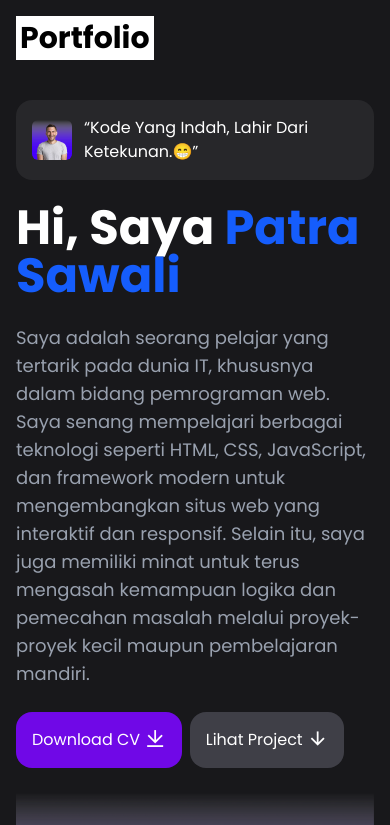
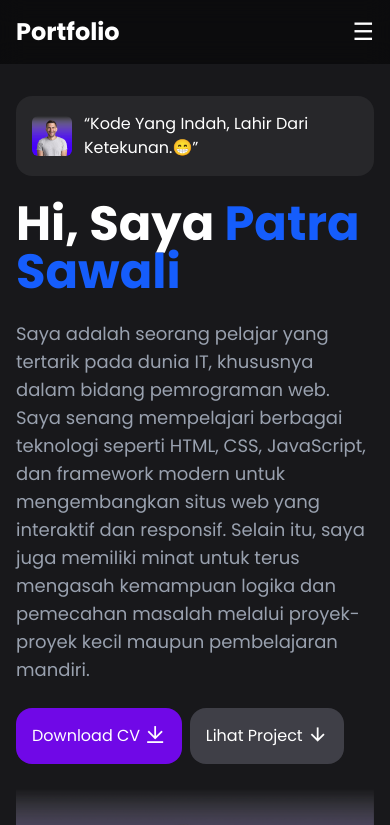
Before and after one commit to szeeto/React-Portfolio, a React (Vite) app: page / in a window 390 px wide. Shown: the top 825 px of the page. Built offline with nearby package versions, Linux system fonts and the light colour scheme; a web font is replaced by a local one.

Commit message:
update navbar

```diff
--- a/index.html
+++ b/index.html
@@ -3,7 +3,7 @@
 
 <head>
   <meta charset="UTF-8" />
-  <link rel="icon" type="image/svg+xml" href="/assets/favicon.ico" style="border-radius: 50%; border:1px solid black"/>
+  <link rel="shortcut icon" href="/assets/favicon.ico" type="image/x-icon">
   <meta name="viewport" content="width=device-width, initial-scale=1.0" />
 
   <!-- poppins font -->
--- a/src/App.jsx
+++ b/src/App.jsx
@@ -6,7 +6,7 @@ function App() {
   return (
     <>
       {/* Hero Section */}
-      <div id="Home" className="hero grid md:grid-cols-2 pt-10 items-center xl:gap-0 gap-6 grid-cols-1">
+      <div id="Home" className="hero grid md:grid-cols-2 pt-20 items-center xl:gap-0 gap-6 grid-cols-1 scroll-mt-20">
         <div className="animate__animated animate__fadeInUp animate__delay-3s">
           <div className="flex items-center gap-3 mb-6 bg-zinc-800 w-fit p-4 rounded-2xl">
             <img src={DataImage.HeroImage} alt="Hero Image" className="w-10 rounded-md" />
@@ -24,7 +24,7 @@ function App() {
       {/* End Hero Section */}
 
       {/* About Section */}
-      <div className="about mt-32 py-10" id="About">
+      <div className="about mt-32 py-10 scroll-mt-20" id="About">
         <div className="xl:w-2/3 lg:w-3/4 w-full mx-auto p-7 bg-zinc-800 rounded-lg " data-aos="fade-up" data-aos-duration="1000">
           <img src={DataImage.HeroImage} alt="image" className="w-12 rounded-md mb-10 sm:hidden items-center" />
           <p className="text-base/loose mb-10 ">Hi,Saya <span className="text-blue-600 font-semibold ">Patra Sawali</span>, seorang pelajar yang memiliki ketertarikan besar di bidang IT, khususnya dalam pengembangan web.
@@ -66,7 +66,7 @@ function App() {
       {/* End About */}
 
       {/* Project Section */}
-      <div id="Projects" className="project mt-4 py-10">
+      <div id="Projects" className="project mt-4 py-10 scroll-mt-20">
         <h1 className="text-center text-4xl font-bold mb-2"  data-aos="fade-up" data-aos-duration="1000" data-aos-delay="200">Project</h1>
         <p className="text-base/loose text-center opacity-50" data-aos="fade-up" data-aos-duration="1000" data-aos-delay="200">Berikut beberapa project yang telah saya buat</p>
         <div className="project-box mt-14 grid lg:grid-cols-3 sm:grid-cols-2 grid-cols-1 gap-4">
@@ -92,7 +92,7 @@ function App() {
       {/* end Project Section */}
 
       {/* Blog Article Section */}
-      <div className="blog-article mt-32 " id="Articles">
+      <div className="blog-article mt-32 scroll-mt-20" id="Articles">
         <h1 className="text-4xl mb-2 font-bold text-center" data-aos="fade-up" data-aos-duration="1000">Blog Article</h1>
         <p className="text-base/loose text-center mb-10 opacity-50" data-aos="fade-up" data-aos-duration="1000" data-aos-delay="200">Artikel terbaru dari saya</p>
 
@@ -115,7 +115,7 @@ function App() {
       {/* End Blog Article Section */}
 
       {/*contact section*/}
-      <div id="Contact" className="contact mt-32 sm:p-10 p-0">
+      <div id="Contact" className="contact mt-32 sm:p-10 p-10 scroll-mt-20">
         <h1 className="text-4xl mb-2 font-bold text-center" data-aos="fade-up" data-aos-duration="1000">Kontak</h1>
         <p className="text-base/loose text-center mb-10 opacity-50" data-aos="fade-up" data-aos-duration="1000" data-aos-delay="200">Mari terhubung dengan saya</p>
         <form action="https://formsubmit.co/patrasawali93@gmail.com" method="POST" className="bg-zinc-800 p-10 sm:w-fit w-full mx-auto rounded-md" data-aos="fade-up" data-aos-duration="1000" data-aos-delay="400" autoComplete="off">
--- a/src/components/navbar.jsx
+++ b/src/components/navbar.jsx
@@ -1,7 +1,8 @@
 import { useState, useEffect } from "react"
 
 const Navbar = () => {
-    const [active, setActive] = useState(false);
+    const [active,setActive] = useState(false);
+    const [mobileMenu, setMobileMenu] = useState(false);
 
     useEffect(() => {
         const handleScroll = () => {
@@ -19,25 +20,33 @@ const Navbar = () => {
     }, []);
 
     return (
-        <div className={`Navbar py7 flex justify-between items-center}`}>
+        <div className={`Navbar py-4 px-4 flex justify-between items-center fixed w-full top-0 left-0 right-0 bg-black/50 backdrop-blur-md z-50`}>
             <div className="logo">
-                <h1 className="text-3xl font-bold bg-white text-black p-1 md:bg-transparent md:text-white">Portfolio</h1>
+                <h1 className="text-2xl md:text-3xl font-bold text-white">Portfolio</h1>
             </div>
-            <ul className={`menu flex items-center sm:gap-10 gap-4 md:static fixed left-1/2 -translate-x-1/2 md:-translate-x-0 md:opacity-100 bg-white/30 backdrop-blur-md p-4 rounded-br-2xl rounded-bl-2xl md:bg-transparent transition-all md:transition-none z-40 ${active ? 'top-0 opacity-100' : 'top-10 opacity-0'}`}>
+
+            <button
+                className="md:hidden z-50 text-2xl"
+                onClick={() => setMobileMenu(!mobileMenu)}
+            >
+                {mobileMenu ? '✕' : '☰'}
+            </button>
+
+            <ul className={`menu md:flex items-center sm:gap-10 gap-4 fixed md:static top-0 right-0 h-screen md:h-auto w-[60%] md:w-auto flex-col md:flex-row justify-center bg-zinc-900/95 md:bg-transparent backdrop-blur-md transition-all duration-300 ease-in-out md:translate-x-0 ${mobileMenu ? 'translate-x-0' : 'translate-x-full'} md:opacity-100`}>
                 <li>
-                    <a href="#Home" className="sm:text-lg text-base font-medium px-4 py-2 rounded-md transition-all duration-300 md:hover:bg-violet-500">Home</a>
+                    <a onClick={() => setMobileMenu(false)} href="#Home" className="sm:text-lg text-base font-medium px-4 py-2 rounded-md transition-all duration-300 md:hover:bg-violet-500 block">Home</a>
                 </li>
                 <li>
-                    <a href="#About" className="sm:text-lg text-base font-medium px-4 py-2 rounded-md transition-all duration-300 md:hover:bg-violet-500">About</a>
+                    <a onClick={() => setMobileMenu(false)} href="#About" className="sm:text-lg text-base font-medium px-4 py-2 rounded-md transition-all duration-300 md:hover:bg-violet-500 block">About</a>
                 </li>
                 <li>
-                    <a href="#Projects" className="sm:text-lg text-base font-medium px-4 py-2 rounded-md transition-all duration-300 md:hover:bg-violet-500">Projects</a>
+                    <a onClick={() => setMobileMenu(false)} href="#Projects" className="sm:text-lg text-base font-medium px-4 py-2 rounded-md transition-all duration-300 md:hover:bg-violet-500 block">Projects</a>
                 </li>
                 <li>
-                    <a href="#Articles" className="sm:text-lg text-base font-medium px-4 py-2 rounded-md transition-all duration-300 md:hover:bg-violet-500">Article</a>
+                    <a onClick={() => setMobileMenu(false)} href="#Articles" className="sm:text-lg text-base font-medium px-4 py-2 rounded-md transition-all duration-300 md:hover:bg-violet-500 block">Article</a>
                 </li>
                 <li>
-                    <a href="#Contact" className="sm:text-lg text-base font-medium px-4 py-2 rounded-md transition-all duration-300 md:hover:bg-violet-500">Contact</a>
+                    <a onClick={() => setMobileMenu(false)} href="#Contact" className="sm:text-lg text-base font-medium px-4 py-2 rounded-md transition-all duration-300 md:hover:bg-violet-500 block">Contact</a>
                 </li>
             </ul>
         </div>
```
Also changed, not shown: 1 other file (tests, documents, lock files or other folders).
